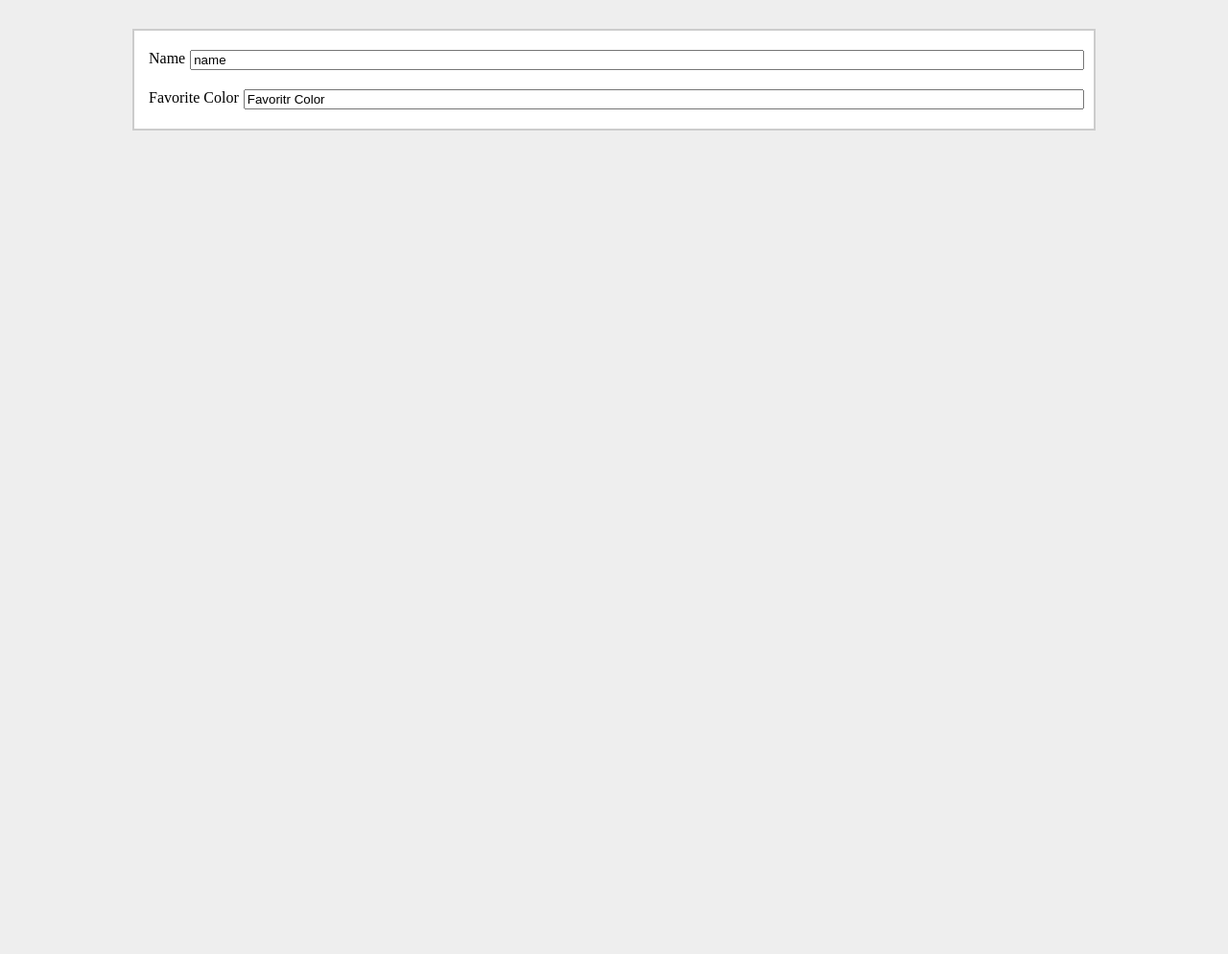
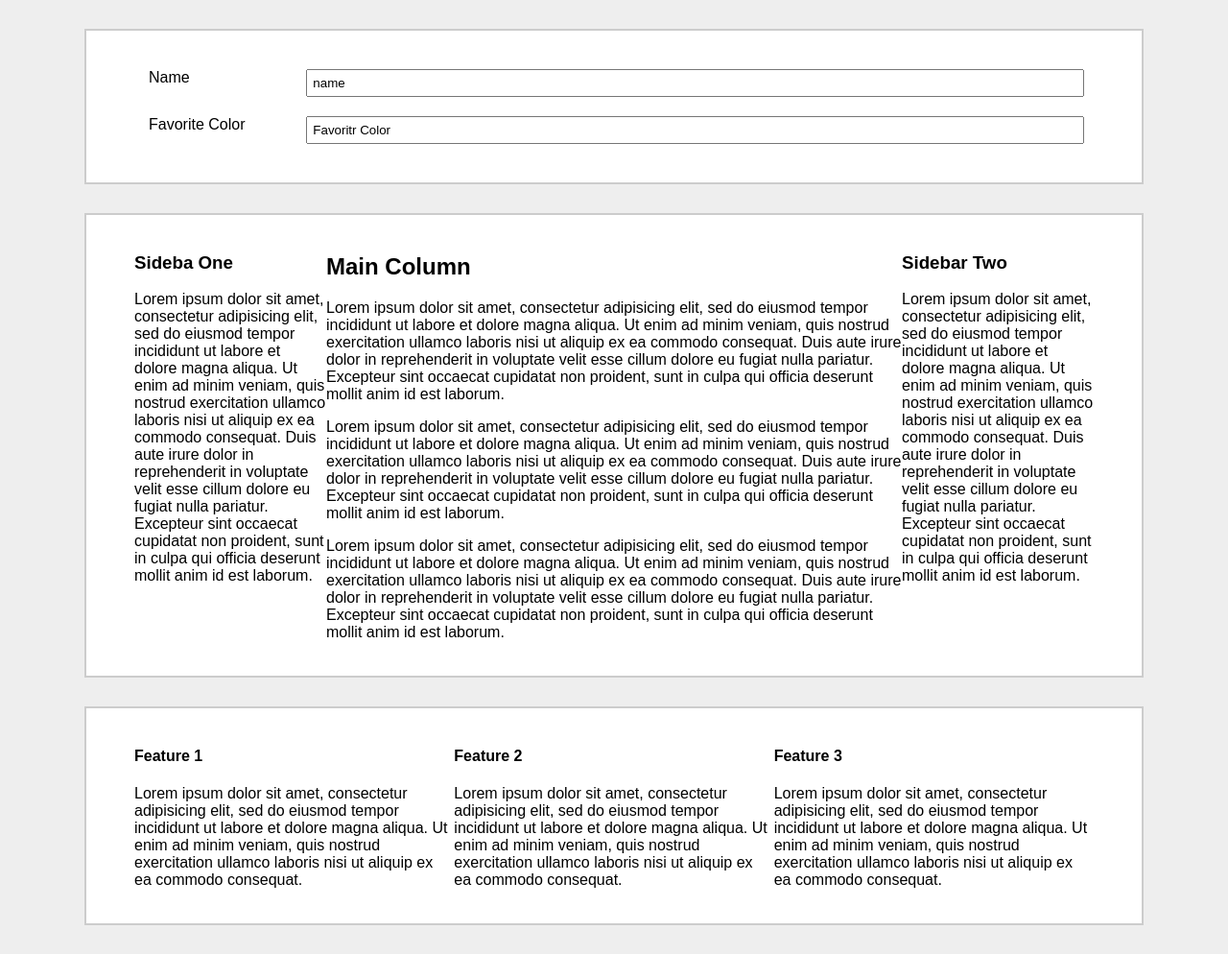
Before and after one commit to jaiimeriios/Flexbox-Layouts, a plain HTML site: page index.html in a window 1280 px wide. Shown: the whole page at 96% size. Before the commit the page ends 800 px from the top, so only its background shows below. Drawn offline with Linux system fonts and the light colour scheme.

Commit message:
main container

```diff
--- a/index.html
+++ b/index.html
@@ -22,8 +22,49 @@
 
 
 
+  <div id="colum-layout">
+
+    <div class="sidebar-main">
+      <h2>Main Column</h2>
+      <p>Lorem ipsum dolor sit amet, consectetur adipisicing elit, sed do eiusmod tempor incididunt ut labore et dolore magna aliqua. Ut enim ad minim veniam, quis nostrud exercitation ullamco laboris nisi ut aliquip ex ea commodo consequat. Duis aute irure dolor in reprehenderit in voluptate velit esse cillum dolore eu fugiat nulla pariatur. Excepteur sint occaecat cupidatat non proident, sunt in culpa qui officia deserunt mollit anim id est laborum.</p>
+      <p>Lorem ipsum dolor sit amet, consectetur adipisicing elit, sed do eiusmod tempor incididunt ut labore et dolore magna aliqua. Ut enim ad minim veniam, quis nostrud exercitation ullamco laboris nisi ut aliquip ex ea commodo consequat. Duis aute irure dolor in reprehenderit in voluptate velit esse cillum dolore eu fugiat nulla pariatur. Excepteur sint occaecat cupidatat non proident, sunt in culpa qui officia deserunt mollit anim id est laborum.</p>
+      <p>Lorem ipsum dolor sit amet, consectetur adipisicing elit, sed do eiusmod tempor incididunt ut labore et dolore magna aliqua. Ut enim ad minim veniam, quis nostrud exercitation ullamco laboris nisi ut aliquip ex ea commodo consequat. Duis aute irure dolor in reprehenderit in voluptate velit esse cillum dolore eu fugiat nulla pariatur. Excepteur sint occaecat cupidatat non proident, sunt in culpa qui officia deserunt mollit anim id est laborum.</p>
+    </div>
+
+    <div class="sidebar-one">
+      <h3>Sideba One</h3>
+      <p>Lorem ipsum dolor sit amet, consectetur adipisicing elit, sed do eiusmod tempor incididunt ut labore et dolore magna aliqua. Ut enim ad minim veniam, quis nostrud exercitation ullamco laboris nisi ut aliquip ex ea commodo consequat. Duis aute irure dolor in reprehenderit in voluptate velit esse cillum dolore eu fugiat nulla pariatur. Excepteur sint occaecat cupidatat non proident, sunt in culpa qui officia deserunt mollit anim id est laborum.</p>
+    </div>
+
+    <div class="sidebar-two">
+      <h3>Sidebar Two</h3>
+      <p>Lorem ipsum dolor sit amet, consectetur adipisicing elit, sed do eiusmod tempor incididunt ut labore et dolore magna aliqua. Ut enim ad minim veniam, quis nostrud exercitation ullamco laboris nisi ut aliquip ex ea commodo consequat. Duis aute irure dolor in reprehenderit in voluptate velit esse cillum dolore eu fugiat nulla pariatur. Excepteur sint occaecat cupidatat non proident, sunt in culpa qui officia deserunt mollit anim id est laborum.</p>
+    </div>
+
+  </div>
 
 
+
+
+
+  <div id="call-outs">
+
+    <div class="call-out">
+      <h4>Feature 1</h4>
+      <p>Lorem ipsum dolor sit amet, consectetur adipisicing elit, sed do eiusmod tempor incididunt ut labore et dolore magna aliqua. Ut enim ad minim veniam, quis nostrud exercitation ullamco laboris nisi ut aliquip ex ea commodo consequat.</p>
+    </div>
+
+    <div class="call-out">
+      <h4>Feature 2</h4>
+      <p>Lorem ipsum dolor sit amet, consectetur adipisicing elit, sed do eiusmod tempor incididunt ut labore et dolore magna aliqua. Ut enim ad minim veniam, quis nostrud exercitation ullamco laboris nisi ut aliquip ex ea commodo consequat.</p>
+    </div>
+
+    <div class="call-out">
+      <h4>Feature 3</h4>
+      <p>Lorem ipsum dolor sit amet, consectetur adipisicing elit, sed do eiusmod tempor incididunt ut labore et dolore magna aliqua. Ut enim ad minim veniam, quis nostrud exercitation ullamco laboris nisi ut aliquip ex ea commodo consequat.</p>
+    </div>
+
+  </div>
 
 
 
--- a/style.css
+++ b/style.css
@@ -1,12 +1,14 @@
 body {
+  font-family: sans-serif;
   background-color: #eee;
 }
 
 /*  Forma */
 #container {
   margin: 30px auto;
-  width: 90%;
+  width: 96%;
   max-width: 1000px;
+  padding: 20px 50px;
   background-color: #fff;
   border: solid 2px #ccc;
 }
@@ -22,10 +24,49 @@ body {
 
 .form-row label {
   padding: 0 5px;
+  flex: 1;
 }
 
 .form-row input {
-  flex: 1
+  padding: 5px;
+  flex: 5;
 }
 
 /* Main */
+#colum-layout {
+  display: flex;
+  margin: 30px auto;
+  width: 96%;
+  max-width: 1000px;
+  padding: 20px 50px;
+  background-color: #fff;
+  border: solid 2px #ccc;
+}
+
+.sidebar-main {
+  flex: 3;
+  order: 2;
+}
+
+.sidebar-one {
+  flex: 1;
+  order: 1;
+}
+
+.sidebar-two {
+  flex: 1;
+  order: 3;
+}
+
+
+
+/* Call Outs */
+#call-outs {
+  display: flex;
+  margin: 30px auto;
+  width: 96%;
+  max-width: 1000px;
+  padding: 20px 50px;
+  background-color: #fff;
+  border: solid 2px #ccc;
+}
```
